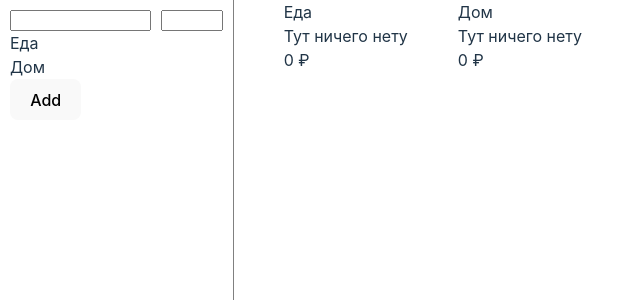
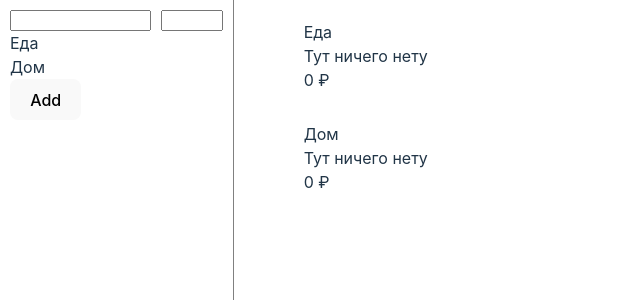
Before and after one commit to koldun256/pokupki, a React (Vite) app: page / in a window 1280 px wide. Shown: the top 300 px of the page, without its empty margins (0-640 px from the left). Built offline with nearby package versions, Linux system fonts and the light colour scheme.

Commit message:
category view

```diff
--- a/src/App.module.css
+++ b/src/App.module.css
@@ -7,3 +7,10 @@
   height: 100vh;
   flex-direction: row;
 }
+
+.app .categories {
+  display: flex;
+  flex-flow: column wrap;
+  gap: 30px;
+  padding: 20px;
+}
--- a/src/App.tsx
+++ b/src/App.tsx
@@ -9,8 +9,10 @@ function App() {
 
   return <div className={classes.app}>
     <Sidebar />
-    <CategoryList category={categories[0]} />
-    <CategoryList category={categories[1]} />
+    <div className={classes.categories}>
+      <CategoryList category={categories[0]} />
+      <CategoryList category={categories[1]} />
+    </div>
   </div>
 }
 
```
